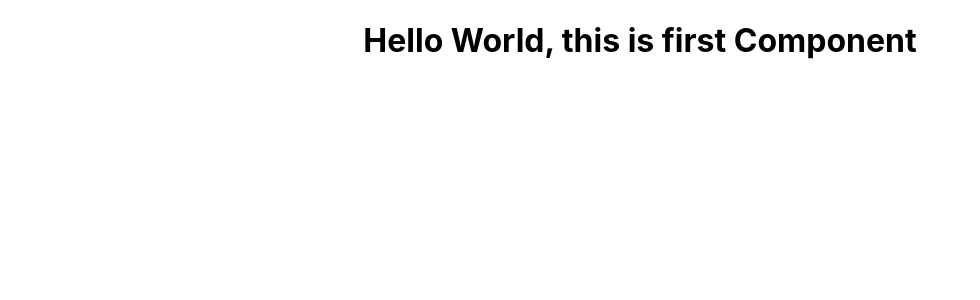
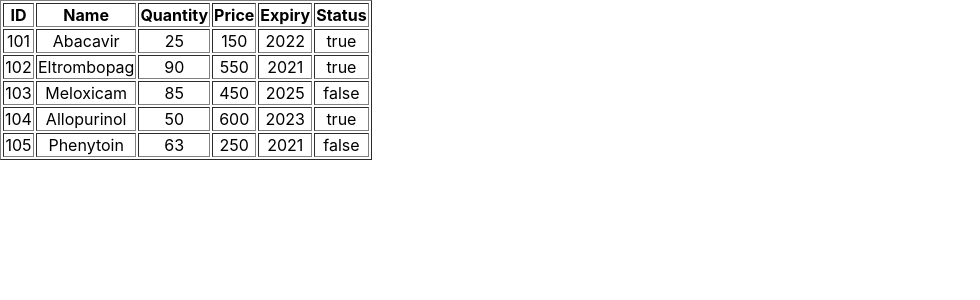
Before and after one commit to rudrabhikadiya3/firstReactApp, a React (Create React App) app: page / in a window 1280 px wide. Shown: the top 300 px of the page, without its empty margins (0-980 px from the left). Built offline with nearby package versions, Linux system fonts and the light colour scheme.

Commit message:
Update App.js

```diff
--- a/src/App.js
+++ b/src/App.js
@@ -2,11 +2,78 @@ import logo from './logo.svg';
 import './App.css';
 import Demofile from './Demo folder/Demofile';
 
+let medicine = [
+  {
+    id: 101,
+    name: 'Abacavir',
+    quantity: 25,
+    price: 150,
+    expiry: 2022,
+    status: true
+  },
+  {
+    id: 102,
+    name: 'Eltrombopag',
+    quantity: 90,
+    price: 550,
+    expiry: 2021,
+    status: true
+  },
+  {
+    id: 103,
+    name: 'Meloxicam',
+    quantity: 85,
+    price: 450,
+    expiry: 2025,
+    status: false
+  },
+  {
+    id: 104,
+    name: 'Allopurinol',
+    quantity: 50,
+    price: 600,
+    expiry: 2023,
+    status: true
+  },
+  {
+    id: 105,
+    name: 'Phenytoin',
+    quantity: 63,
+    price: 250,
+    expiry: 2021,
+    status: false
+  }
+];
+
 function App() {
   return (
-    <div className="App">
-      <Demofile/>
-    </div>
+    <table border="1">
+      <thead>
+        <tr >
+          <th>ID</th>
+          <th>Name</th>
+          <th>Quantity</th>
+          <th>Price</th>
+          <th>Expiry</th>
+          <th>Status</th>
+        </tr>
+      </thead>
+      {
+        medicine.map((v) => {
+          let { id, name, quantity, price, expiry, status } = v;
+          return (
+            <tr align="center">
+              <td>{id}</td>
+              <td>{name}</td>
+              <td>{quantity}</td>
+              <td>{price}</td>
+              <td>{expiry}</td>
+              <td>{status.toString()}</td>
+            </tr>
+          )
+        })
+      }
+    </table>
   );
 }
 
```
